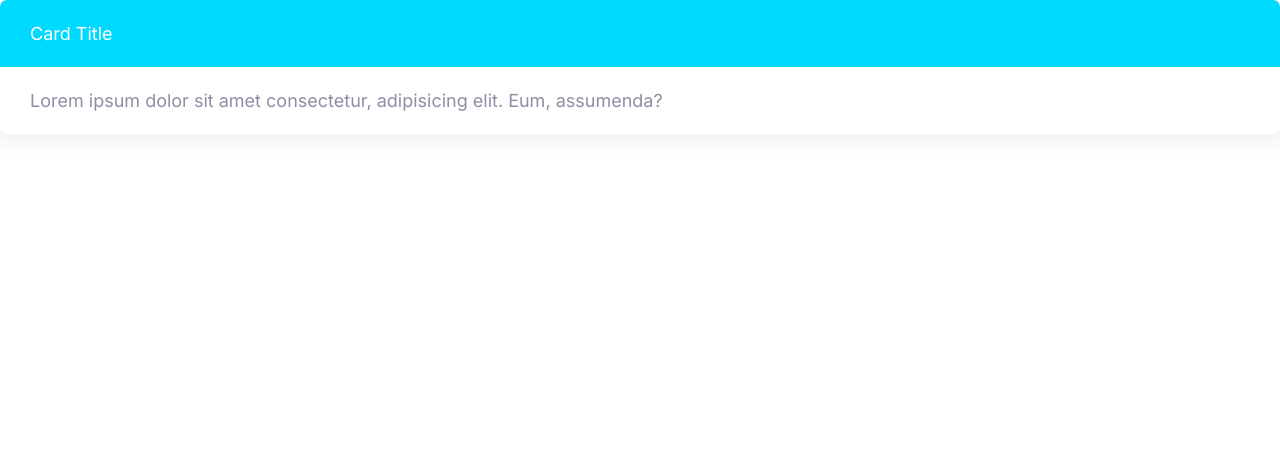
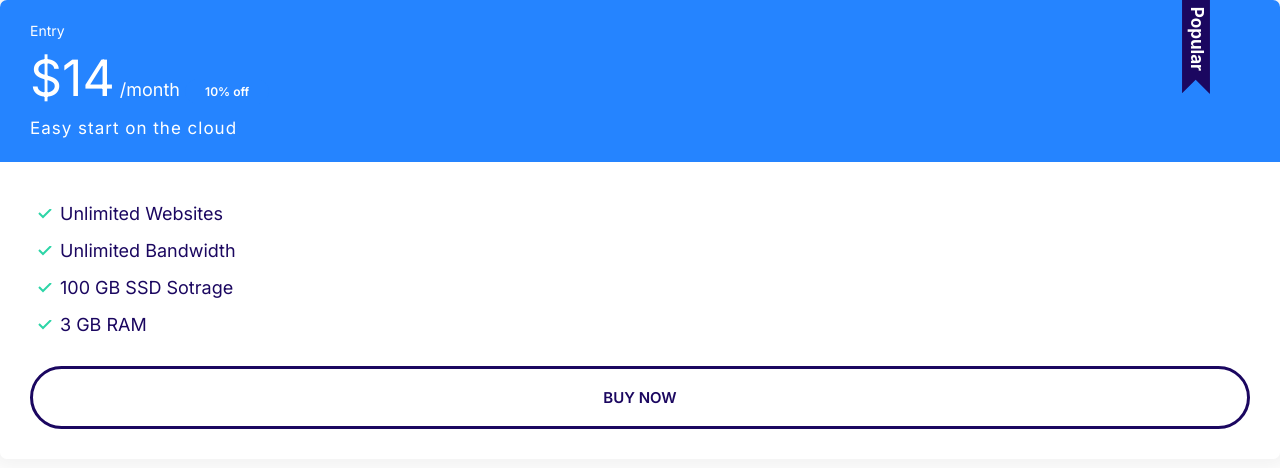
Before and after one commit to heliaFathi/moshify, a plain HTML site: page index.html in a window 1280 px wide. Drawn offline with Linux system fonts and the light colour scheme.

Commit message:
Add Badge component

```diff
--- a/css/styles.css
+++ b/css/styles.css
@@ -145,7 +145,7 @@ a {
 
 .list--tick {
   display: block;
-  list-style-image: url(images/tick.svg);
+  list-style-image: url(/images/tick.svg);
   padding-left: 3rem;
 }
 
@@ -302,3 +302,63 @@ a {
   background-color: var(--color-secondary);
   color: #fff;
 }
+
+.card--secondary .badge--secondary {
+  background: #02cdf1;
+}
+
+/* Plans */
+.plan__name {
+  color: #fff;
+  margin: 0;
+  font-weight: 500;
+  font-size: 2.4rem;
+}
+
+.plan__price {
+  font-size: 6rem;
+}
+
+.plan__billing-cycle {
+  font-size: 2.4rem;
+  font-weight: 300;
+  opacity: 0.8;
+  margin-right: 1rem;
+}
+
+.plan__description {
+  font-size: 2rem;
+  font-weight: 300;
+  letter-spacing: 1px;
+  display: block;
+}
+
+.plan--popular .card__header {
+  position: relative;
+}
+.plan--popular .card__header::before {
+  content: url(/images/popular.svg);
+  width: 40px;
+  position: absolute;
+  display: inline-block;
+  top: -6px;
+  right: 5%;
+}
+
+@media screen and (min-width: 1024px) {
+  .plan__name {
+    font-size: 1.4rem;
+  }
+
+  .plan__price {
+    font-size: 5rem;
+  }
+
+  .plan__billing-cycle {
+    font-size: 1.6rem;
+  }
+
+  .plan__description {
+    font-size: 1.7rem;
+  }
+}
--- a/index.html
+++ b/index.html
@@ -11,12 +11,25 @@
     <link rel="stylesheet" href="css/styles.css">
 </head>
 <body>
-        <div class="card card--secondary">
-          <header class="card__header">Card Title</header>
-          <div class="card__body">
-            Lorem ipsum dolor sit amet consectetur, adipisicing elit. Eum,
-            assumenda?
-          </div>
+    <div class="plan plan--popular">
+        <div class="card card--primary">
+            <header class="card__header">
+                <h3 class="plan__name">Entry</h3>
+                <span class="plan__price">$14</span>
+                <span class="plan_billing-cycle">/month</span>
+                <span class="badge badge--primary badge--small">10% off</span>
+                <span class="plan__description">Easy start on the cloud</span>
+            </header>
+            <div class="card__body">
+                <ul class="list list--tick">
+                    <li class="list__item">Unlimited Websites</li>
+                    <li class="list__item">Unlimited Bandwidth</li>
+                    <li class="list__item">100 GB SSD Sotrage</li>
+                    <li class="list__item">3 GB RAM</li>
+                </ul>
+                <button class="btn btn--outline btn--block">Buy Now</button>
+            </div>
         </div>
+    </div>
 </body>
 </html>
```
Also changed, not shown: components/buttons.html (added, +2 -0 lines), components/plans.html (added, +12 -0 lines), components/input-groups.html (renamed from components/input-group.html), images/popular.svg (added).
